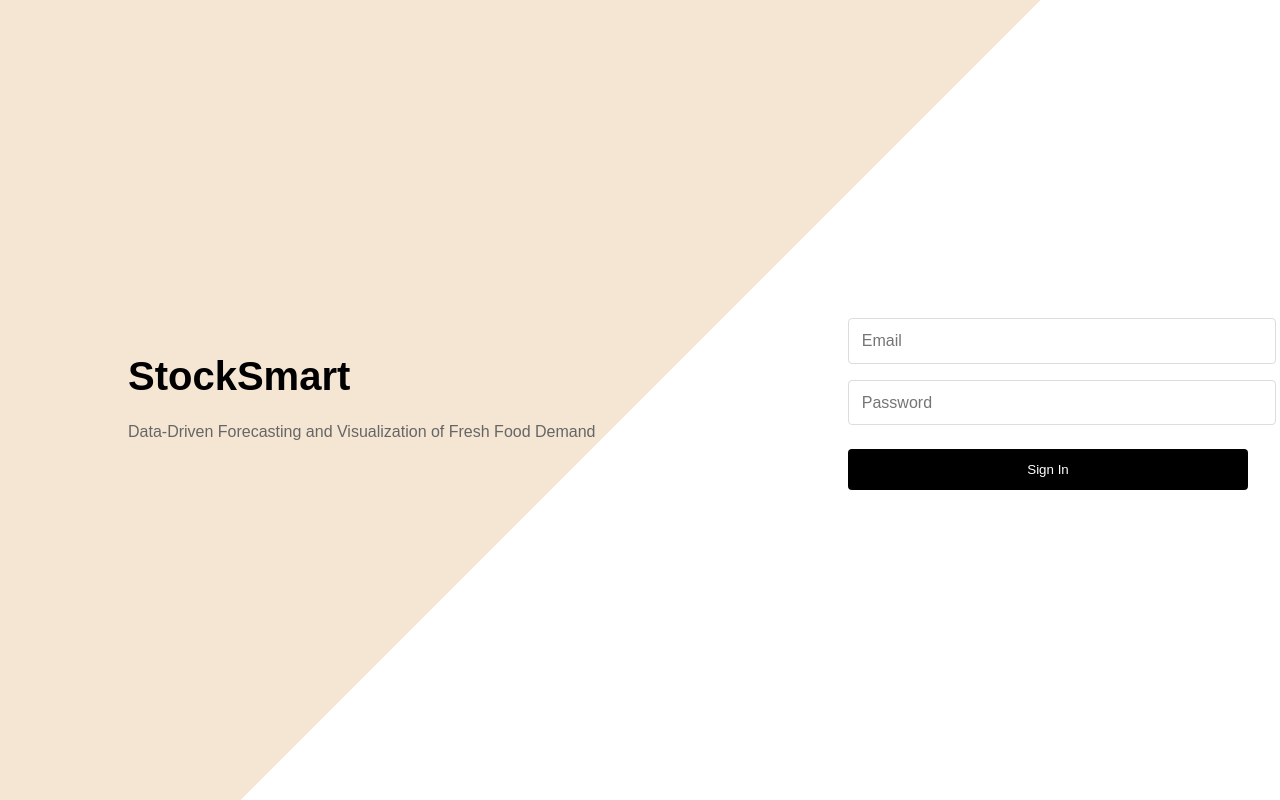
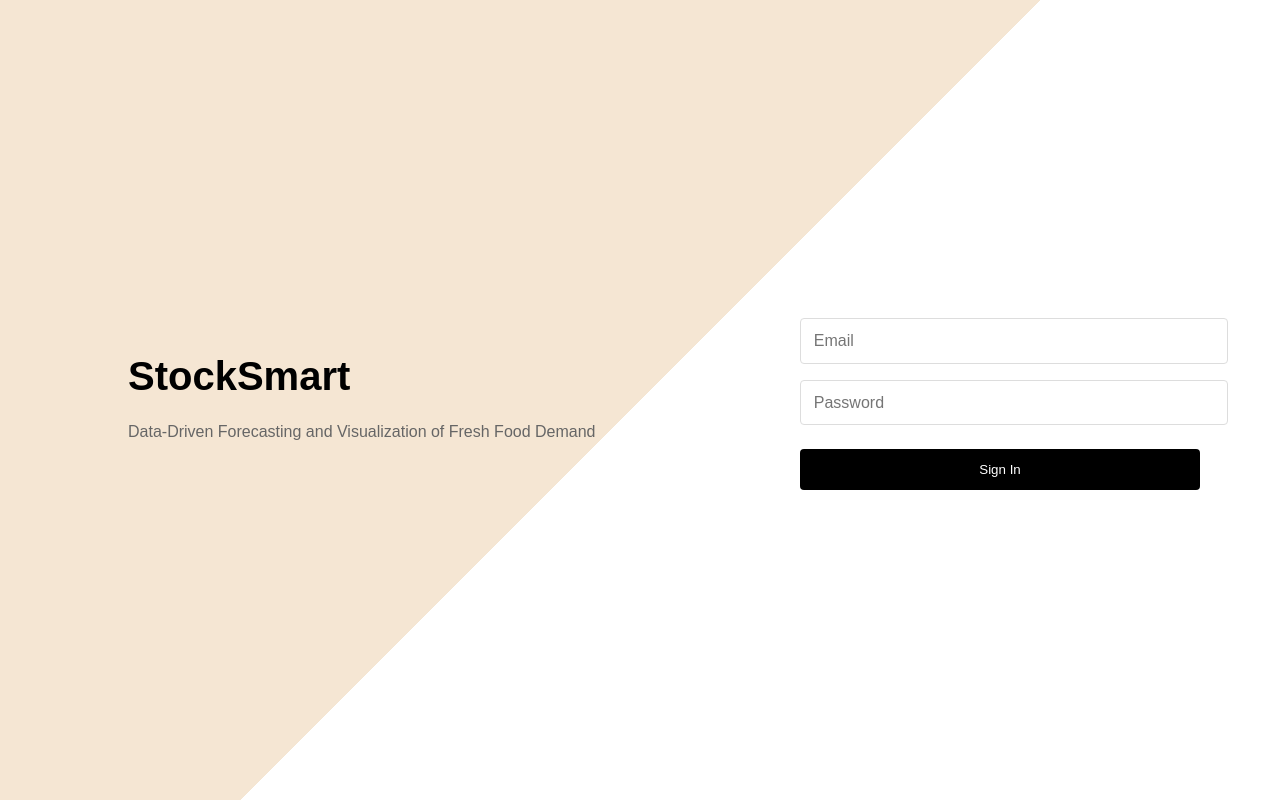
Before and after one commit to mihirss3/StockSmart, a React (Create React App) app in the folder stockSmartFrontend/: page /login in a window 1280 px wide. Built offline with nearby package versions, Linux system fonts and the light colour scheme.

Commit message:
Enhance frontend layout a bit

```diff
--- a/stockSmartFrontend/src/components/Login/login.css
+++ b/stockSmartFrontend/src/components/Login/login.css
@@ -30,7 +30,7 @@
     flex-direction: column;
     justify-content: center;
     align-items: center;
-    padding: 2rem;
+    padding: 5rem;
     max-width: 400px;
     margin: auto;
   }
--- a/stockSmartFrontend/src/pages/Dashboard/Dashboard.jsx
+++ b/stockSmartFrontend/src/pages/Dashboard/Dashboard.jsx
@@ -38,8 +38,8 @@ const Dashboard = () => {
         </div>
 
       <div className="dashboard-cards">
-        <Card title="Current Inventory Analysis" subheading="Subheading" onClick={handleFirstCardClick}/>
-        <Card title="Demand Forecast" subheading="Subheading"/>
+        <Card title="Current Inventory Analysis" onClick={handleFirstCardClick}/>
+        <Card title="Demand Forecast" />
 
       </div>
     </main>
```
Also changed, not shown: 1 other file (tests, documents, lock files or other folders).
